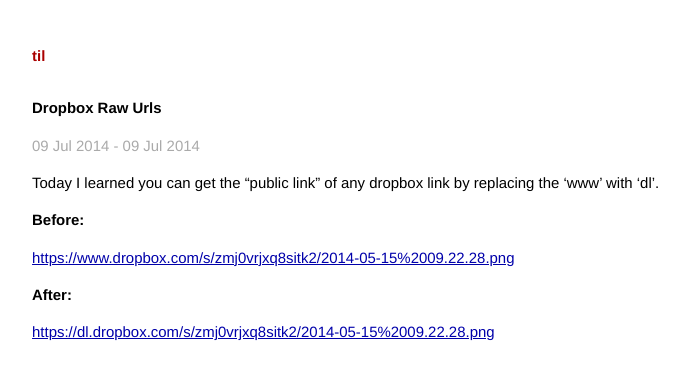
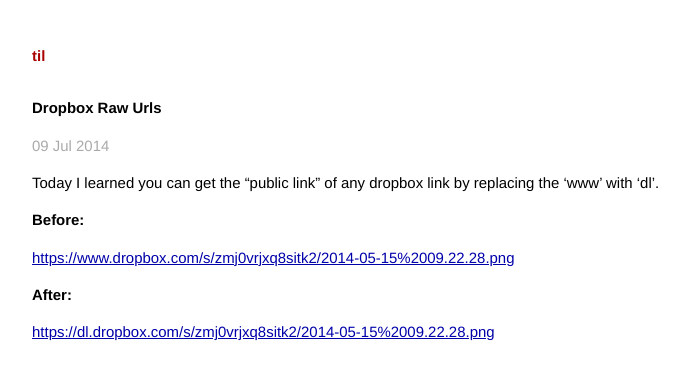
Before and after one commit to jshawl/til, a Jekyll site: the page built from _posts/2014-07-09-dropbox-raw-urls.md, in a window 1280 px wide. Shown: the top 380 px of the page, without its empty margins (294-983 px from the left). Built offline with Jekyll 4.4.1, drawn with Linux system fonts in a browser that asks for light colours; Markdown is read by kramdown in place of the engine named in the settings.

Commit message:
remove duplicate date

```diff
--- a/_layouts/post.html
+++ b/_layouts/post.html
@@ -4,7 +4,7 @@
 <h2>{{ page.title }}</h2>
 
 <p class='meta'>
-  <span format>{{ page.date | date_to_string }}</span> - <span>{{ page.date | date_to_string }}</span>
+  <span>{{ page.date | date_to_string }}</span>
 </p>
 
 <div class="post">
```
